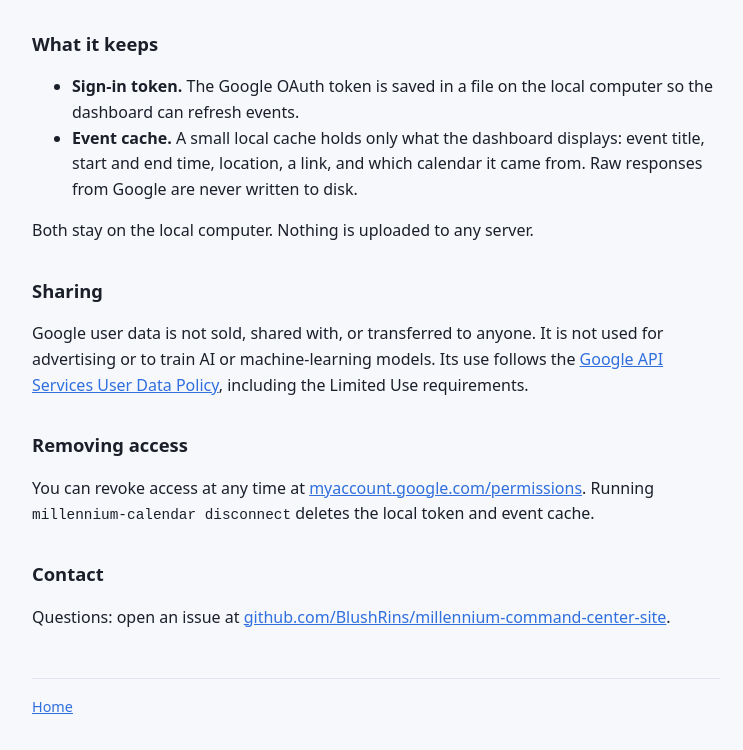
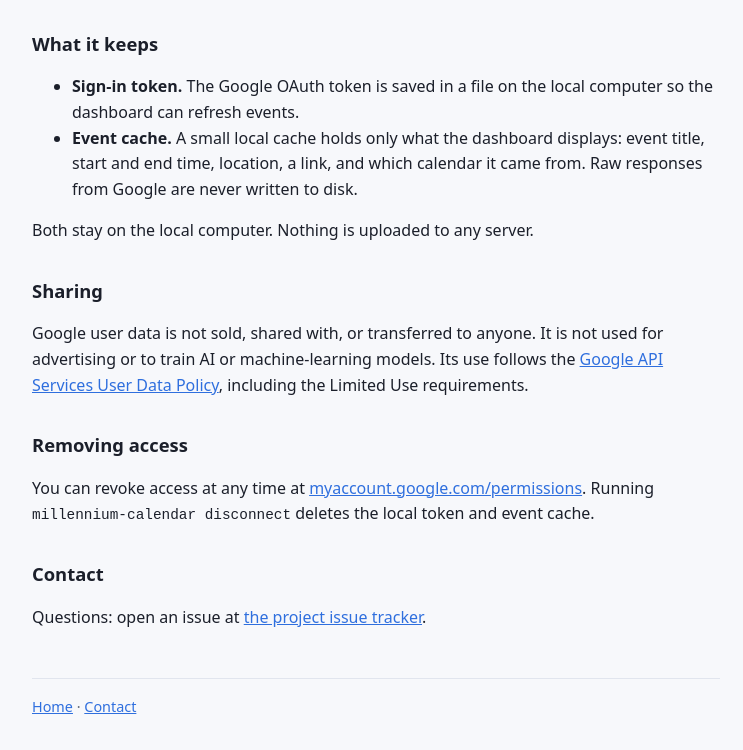
Before and after one commit to BlushRins/millennium-command-center-site, a plain HTML site: page privacy.html in a window 1280 px wide. Shown: the part 438-1188 px from the top of the page, without its empty margins (264-1007 px from the left). Drawn offline with Linux system fonts and the light colour scheme.

Commit message:
Improve OAuth site navigation and accessibility
Fixes #1

```diff
--- a/privacy.html
+++ b/privacy.html
@@ -3,6 +3,8 @@
 <head>
   <meta charset="utf-8">
   <meta name="viewport" content="width=device-width, initial-scale=1">
+  <meta name="color-scheme" content="light dark">
+  <link rel="icon" href="icon.svg" type="image/svg+xml">
   <title>Privacy Policy</title>
   <meta name="description" content="Privacy policy for Millennium Command Center.">
   <link rel="stylesheet" href="style.css">
@@ -32,9 +34,14 @@
   <p>You can revoke access at any time at <a href="https://myaccount.google.com/permissions">myaccount.google.com/permissions</a>. Running <code>millennium-calendar disconnect</code> deletes the local token and event cache.</p>
 
   <h2>Contact</h2>
-  <p>Questions: open an issue at <a href="https://github.com/BlushRins/millennium-command-center-site/issues">github.com/BlushRins/millennium-command-center-site</a>.</p>
+  <p>Questions: open an issue at <a href="https://github.com/BlushRins/millennium-command-center-site/issues">the project issue tracker</a>.</p>
 
-  <footer><a href="index.html">Home</a></footer>
+  <footer>
+    <nav aria-label="Footer">
+      <a href="index.html">Home</a> ·
+      <a href="https://github.com/BlushRins/millennium-command-center-site/issues">Contact</a>
+    </nav>
+  </footer>
 </main>
 </body>
 </html>
--- a/style.css
+++ b/style.css
@@ -10,6 +10,7 @@ h2 { font-size: 1.15rem; margin: 32px 0 8px; }
 p, li { color: var(--fg); }
 .muted { color: var(--muted); }
 a { color: var(--accent); }
+a:focus-visible { outline: 2px solid var(--accent); outline-offset: 2px; }
 .card { background: var(--card); border: 1px solid var(--line); border-radius: 12px; padding: 20px 24px; margin-top: 24px; }
 code { font-size: 0.9em; }
 footer { margin-top: 48px; padding-top: 16px; border-top: 1px solid var(--line); color: var(--muted); font-size: 0.9rem; }
```
Also changed, not shown: index.html (+6 -2 lines), icon.svg (added), 1 other file.
